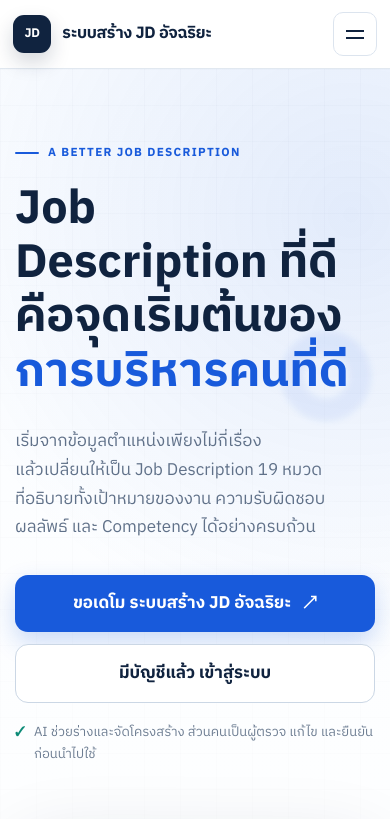
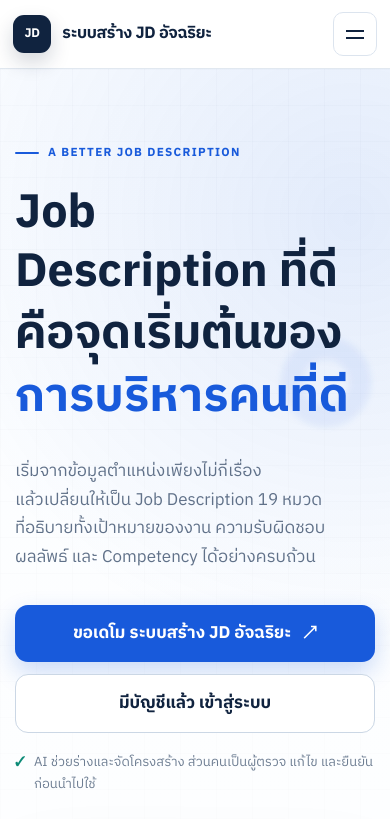
Before and after one commit to DewTT48/role-intelligence, a Next.js app: page / in a window 390 px wide. Shown: the top 819 px of the page. Built offline with nearby package versions, Linux system fonts and the light colour scheme.

Commit message:
Improve readability and expand HR use cases

```diff
--- a/app/globals.css
+++ b/app/globals.css
@@ -113,15 +113,16 @@ html[lang="th"] h3 {
   letter-spacing: 0;
   font-weight: 700;
 }
-html[lang="th"] h1 { line-height: 1.16; }
-html[lang="th"] h2 { line-height: 1.22; }
-html[lang="th"] h3 { line-height: 1.4; }
+html[lang="th"] h1 { line-height: 1.26; }
+html[lang="th"] h2 { line-height: 1.34; }
+html[lang="th"] h3 { line-height: 1.5; }
 html[lang="th"] p,
 html[lang="th"] blockquote {
   text-wrap: pretty;
 }
 .title-lines { font-weight: 700 !important; }
 .title-lines > span { display: block; }
+.title-lines > span + span { margin-top: .08em; }
 .copy-lines > span { display: block; }
 .section-shell { width: min(var(--shell), calc(100% - 40px)); margin-inline: auto; }
 .section { padding: 110px 0; }
@@ -157,7 +158,7 @@ html[lang="th"] blockquote {
 .eyebrow { display: flex; align-items: center; gap: 9px; margin-bottom: 20px; color: var(--blue); font-size: 0.73rem; font-weight: 850; letter-spacing: 0.11em; }
 .eyebrow > span { width: 24px; height: 2px; background: currentColor; border-radius: 2px; }
 .eyebrow.light { color: #78e3d5; }
-.hero h1 { max-width: 680px; margin-bottom: 27px; font-size: clamp(2.7rem, 4vw, 3.55rem); line-height: 1.16; letter-spacing: 0; }
+.hero h1 { max-width: 680px; margin-bottom: 27px; padding-block: .04em; font-size: clamp(2.7rem, 4vw, 3.55rem); line-height: 1.28; letter-spacing: 0; }
 .hero h1 em { color: var(--blue); font-style: normal; }
 .hero-lead { max-width: 630px; color: var(--muted); font-size: clamp(1.06rem, 1.6vw, 1.22rem); }
 .hero-actions { display: flex; gap: 12px; flex-wrap: wrap; margin-top: 33px; }
@@ -180,11 +181,11 @@ html[lang="th"] blockquote {
 
 .proof-strip { border-block: 1px solid #e0e7ef; background: #fff; }
 .proof-grid { display: grid; grid-template-columns: repeat(4, 1fr); }
-.proof-grid > div { padding: 26px 24px; border-right: 1px solid #e0e7ef; }
+.proof-grid > div { padding: 29px 24px; border-right: 1px solid #e0e7ef; }
 .proof-grid > div:first-child { border-left: 1px solid #e0e7ef; }
 .proof-grid strong, .proof-grid span { display: block; }
-.proof-grid strong { margin-bottom: 3px; font-size: 0.84rem; }
-.proof-grid span { color: var(--muted); font-size: 0.75rem; }
+.proof-grid strong { margin-bottom: 4px; font-size: 0.96rem; }
+.proof-grid span { color: var(--muted); font-size: 0.87rem; }
 
 .jd-preview-section { overflow: hidden; background: #0c213a; color: white; }
 .jd-preview-heading { align-items: end; }
@@ -222,37 +223,37 @@ html[lang="th"] blockquote {
 .viewer-caption span { color: var(--blue); font-size: .7rem; font-weight: 600; }
 .viewer-caption small { color: #77879a; font-size: .67rem; }
 
-.input-output-comparison { display: grid; grid-template-columns: minmax(280px,.7fr) 108px minmax(0,1.5fr); align-items: stretch; padding: 28px; border: 1px solid rgba(255,255,255,.13); border-radius: 22px; background: #eef3f9; box-shadow: 0 28px 80px rgba(0,0,0,.22); color: var(--ink); }
+.input-output-comparison { display: grid; grid-template-columns: minmax(310px,.74fr) 130px minmax(0,1.4fr); align-items: stretch; padding: 28px; border: 1px solid rgba(255,255,255,.13); border-radius: 22px; background: #eef3f9; box-shadow: 0 28px 80px rgba(0,0,0,.22); color: var(--ink); }
 .position-input-card, .complete-jd-card { min-width: 0; margin: 0; overflow: hidden; border: 1px solid #d3deeb; border-radius: 12px; background: white; box-shadow: 0 15px 38px rgba(22,43,72,.08); }
 .position-input-card { padding: 22px; }
 .position-input-card figcaption, .complete-jd-toolbar > div { display: flex; align-items: center; gap: 12px; }
 .preview-step { width: 36px; height: 36px; display: grid; place-items: center; flex: 0 0 36px; border-radius: 50%; color: var(--blue); background: #e7f0fc; font-size: 11px; font-weight: 700; }
 .position-input-card figcaption small, .position-input-card figcaption strong, .complete-jd-toolbar small, .complete-jd-toolbar strong { display: block; }
-.position-input-card figcaption small, .complete-jd-toolbar small { color: #6b7d92; font-size: 11px; font-weight: 600; }
-.position-input-card figcaption strong, .complete-jd-toolbar strong { margin-top: 2px; color: var(--ink); font-size: 17px; line-height: 1.3; }
+.position-input-card figcaption small, .complete-jd-toolbar small { color: #6b7d92; font-size: 13px; font-weight: 600; }
+.position-input-card figcaption strong, .complete-jd-toolbar strong { margin-top: 3px; color: var(--ink); font-size: 19px; line-height: 1.4; }
 .position-input-frame { min-height: 660px; margin-top: 19px; display: grid; align-content: start; gap: 8px; padding: 12px; border: 1px solid #d6e0ec; border-radius: 9px; background: #f1f5fa; }
-.position-input-label { min-height: 32px; display: flex; align-items: center; justify-content: space-between; gap: 8px; padding: 6px 9px; border: 1px solid #d7e2ee; border-radius: 6px; color: var(--blue); background: white; font-size: 10px; font-weight: 700; letter-spacing: .06em; }
-.position-input-label em { padding: 2px 7px; border-radius: 999px; color: #526a85; background: #edf3fa; font-size: 9px; font-style: normal; letter-spacing: 0; }
-.position-input-field small { display: block; margin: 0 0 3px 2px; color: #435a74; font-size: 9px; font-weight: 700; line-height: 1.35; }
-.position-input-field p { min-height: 53px; margin: 0; padding: 7px 9px; border: 1px solid #cbd8e7; border-radius: 6px; color: #20334d; background: white; box-shadow: inset 0 1px 2px rgba(31,52,80,.035); font-size: 10.5px; line-height: 1.45; }
-.position-input-note { margin: 17px 0 0; color: #5e7189; font-size: 13px; line-height: 1.65; }
+.position-input-label { min-height: 38px; display: flex; align-items: center; justify-content: space-between; gap: 8px; padding: 7px 10px; border: 1px solid #d7e2ee; border-radius: 6px; color: var(--blue); background: white; font-size: 12px; font-weight: 700; letter-spacing: .05em; }
+.position-input-label em { padding: 3px 8px; border-radius: 999px; color: #526a85; background: #edf3fa; font-size: 11px; font-style: normal; letter-spacing: 0; }
+.position-input-field small { display: block; margin: 0 0 4px 2px; color: #435a74; font-size: 11px; font-weight: 700; line-height: 1.5; }
+.position-input-field p { min-height: 58px; margin: 0; padding: 9px 10px; border: 1px solid #cbd8e7; border-radius: 6px; color: #20334d; background: white; box-shadow: inset 0 1px 2px rgba(31,52,80,.035); font-size: 12px; line-height: 1.6; }
+.position-input-note { margin: 18px 0 0; color: #5e7189; font-size: 14px; line-height: 1.75; }
 .input-output-flow { position: relative; display: flex; align-items: center; justify-content: center; flex-direction: column; gap: 4px; color: var(--blue); text-align: center; }
 .input-output-flow::before { content: ""; position: absolute; top: 50%; right: 0; left: 0; height: 1px; background: #b9cade; }
 .input-output-flow span, .input-output-flow b, .input-output-flow small { position: relative; z-index: 1; background: #eef3f9; }
-.input-output-flow span { width: 96px; padding: 7px 5px; border: 1px solid #d7e2ee; border-radius: 7px; font-size: 11px; font-weight: 700; line-height: 1.35; }
-.input-output-flow b { width: 44px; height: 44px; display: grid; place-items: center; border-radius: 50%; color: white; background: var(--blue); font-size: 21px; line-height: 1; }
-.input-output-flow small { width: 100px; padding: 5px; color: #65788f; font-size: 10px; line-height: 1.35; }
+.input-output-flow span { width: 118px; padding: 10px 8px; border: 1px solid #d7e2ee; border-radius: 9px; font-size: 13px; font-weight: 700; line-height: 1.55; }
+.input-output-flow b { width: 50px; height: 50px; display: grid; place-items: center; border-radius: 50%; color: white; background: var(--blue); font-size: 24px; line-height: 1; }
+.input-output-flow small { width: 118px; padding: 7px; color: #526a85; font-size: 12px; line-height: 1.55; }
 .complete-jd-card { display: grid; grid-template-rows: auto minmax(0,1fr) auto; }
 .complete-jd-toolbar { min-height: 88px; display: flex; align-items: center; justify-content: space-between; gap: 18px; padding: 17px 20px; border-bottom: 1px solid #d8e2ed; }
-.scroll-hint { padding: 7px 10px; border-radius: 999px; color: #48627f; background: #edf3fa; font-size: 10px; font-weight: 600; white-space: nowrap; }
+.scroll-hint { padding: 8px 12px; border-radius: 999px; color: #48627f; background: #edf3fa; font-size: 12px; font-weight: 650; white-space: nowrap; }
 .complete-jd-scroll { height: 760px; overflow-y: auto; overscroll-behavior: contain; padding: 18px; background: #dfe7f0; scrollbar-width: thin; scroll-behavior: smooth; }
 .complete-jd-scroll:focus-visible { outline: 3px solid rgba(53,208,186,.75); outline-offset: -4px; }
 .complete-jd-scroll img { display: block; width: min(100%,680px); height: auto; margin: 0 auto 14px; background: white; box-shadow: 0 12px 34px rgba(16,35,63,.14); }
 .complete-jd-scroll img:last-child { margin-bottom: 0; }
-.complete-jd-note { display: flex; align-items: center; gap: 8px; min-height: 48px; padding: 10px 18px; border-top: 1px solid #d8e2ed; color: #63768d; background: white; font-size: 11px; }
+.complete-jd-note { display: flex; align-items: center; gap: 8px; min-height: 52px; padding: 11px 18px; border-top: 1px solid #d8e2ed; color: #63768d; background: white; font-size: 13px; }
 .complete-jd-note span { color: #0d8b77; font-weight: 800; }
 
-.section-heading h2, .how-intro h2, .founder-copy h2, .vision-grid h2 { margin-bottom: 17px; font-size: clamp(2.25rem, 3.65vw, 3.45rem); font-weight: 700; line-height: 1.22; letter-spacing: 0; }
+.section-heading h2, .how-intro h2, .founder-copy h2, .vision-grid h2 { margin-bottom: 20px; padding-block: .04em; font-size: clamp(2.25rem, 3.65vw, 3.45rem); font-weight: 700; line-height: 1.34; letter-spacing: 0; }
 .section-heading > p:last-child, .how-intro > p, .founder-copy > p { color: var(--muted); font-size: 1.05rem; }
 .split-heading { display: grid; grid-template-columns: 1fr 0.78fr; gap: 80px; align-items: end; margin-bottom: 52px; }
 .split-heading > p { max-width: 510px; margin-bottom: 9px; }
@@ -261,11 +262,11 @@ html[lang="th"] blockquote {
 .centered-heading .eyebrow { justify-content: center; }
 .challenge-section { background: var(--soft); }
 .challenge-grid { display: grid; grid-template-columns: repeat(4, 1fr); border: 1px solid #dce4ee; border-radius: 20px; overflow: hidden; background: white; }
-.challenge-grid article { min-height: 260px; padding: 28px 25px; border-right: 1px solid #e0e7ef; display: flex; flex-direction: column; }
+.challenge-grid article { min-height: 285px; padding: 32px 28px; border-right: 1px solid #e0e7ef; display: flex; flex-direction: column; }
 .challenge-grid article:last-child { border-right: 0; }
-.challenge-grid article > span { color: var(--blue); font-size: 0.75rem; font-weight: 850; }
-.challenge-grid h3 { margin: auto 0 9px; font-size: 1.12rem; }
-.challenge-grid p { margin-bottom: 0; color: var(--muted); font-size: 0.88rem; }
+.challenge-grid article > span { color: var(--blue); font-size: 0.88rem; font-weight: 850; }
+.challenge-grid h3 { margin: auto 0 10px; font-size: 1.28rem; }
+.challenge-grid p { margin-bottom: 0; color: var(--muted); font-size: 1rem; line-height: 1.75; }
 .challenge-grid .challenge-highlight { background: var(--ink); color: white; }
 .challenge-grid .challenge-highlight p { color: #b9c9da; }
 .challenge-grid .challenge-highlight > span { color: var(--aqua); }
@@ -278,38 +279,45 @@ html[lang="th"] blockquote {
 .reframe-quote blockquote { position: relative; font-size: clamp(1.65rem, 3vw, 2.65rem); font-weight: 700; line-height: 1.45; letter-spacing: 0; }
 .reframe-quote blockquote span, .reframe-copy h2 span { display: block; }
 .reframe-copy { display: flex; flex-direction: column; justify-content: center; padding: 72px 0 72px 76px; }
-.reframe-copy h2 { font-size: clamp(2.25rem, 3.4vw, 3.35rem); font-weight: 700; line-height: 1.25; letter-spacing: 0; }
+.reframe-copy h2 { font-size: clamp(2.25rem, 3.4vw, 3.35rem); font-weight: 700; line-height: 1.36; letter-spacing: 0; }
 .reframe-copy > p:last-child { max-width: 590px; color: #b7c8da; font-size: 1.04rem; }
 
 .value-section { background: white; }
-.outcome-grid { display: grid; grid-template-columns: repeat(4, 1fr); gap: 16px; }
-.outcome-grid article { padding: 28px 23px; border: 1px solid var(--line); border-radius: 17px; background: white; transition: 180ms ease; }
+.outcome-grid { display: grid; grid-template-columns: repeat(3, 1fr); gap: 20px; }
+.outcome-grid article { min-height: 265px; padding: 32px 29px; border: 1px solid var(--line); border-radius: 18px; background: white; transition: 180ms ease; }
 .outcome-grid article:hover { transform: translateY(-4px); box-shadow: 0 16px 36px rgba(16,35,63,.08); }
-.outcome-grid article > span { color: var(--blue); font-size: .72rem; font-weight: 850; }
-.outcome-grid h3 { margin: 48px 0 10px; font-size: 1.08rem; }
-.outcome-grid p { margin: 0; color: var(--muted); font-size: .88rem; }
-.lifecycle-line { display: flex; align-items: center; justify-content: center; gap: 12px; margin-top: 52px; padding: 20px; border-radius: 14px; background: var(--soft); color: #5c6f88; font-size: .8rem; font-weight: 720; }
-.lifecycle-line span { white-space: nowrap; }
-.lifecycle-line span.active { padding: 7px 10px; border-radius: 8px; background: var(--blue); color: white; }
-.lifecycle-line i { color: #a1aec0; font-style: normal; }
+.outcome-grid article > span { color: var(--blue); font-size: .86rem; font-weight: 850; }
+.outcome-grid h3 { margin: 42px 0 11px; font-size: 1.28rem; }
+.outcome-grid p { margin: 0; color: var(--muted); font-size: 1rem; line-height: 1.75; }
+.lifecycle-line { display: grid; grid-template-columns: 250px 88px minmax(0,1fr); align-items: center; gap: 20px; margin-top: 58px; padding: 28px; border: 1px solid #dce5ef; border-radius: 20px; background: var(--soft); color: #53677f; }
+.lifecycle-source { min-height: 154px; display: flex; flex-direction: column; justify-content: center; padding: 23px; border-radius: 15px; background: var(--blue); color: white; }
+.lifecycle-source small, .lifecycle-source strong, .lifecycle-source span { display: block; }
+.lifecycle-source small { margin-bottom: 7px; color: #bcd1ff; font-size: .82rem; font-weight: 700; }
+.lifecycle-source strong { font-size: 1.35rem; }
+.lifecycle-source span { margin-top: 8px; color: #e0eaff; font-size: .9rem; line-height: 1.55; }
+.lifecycle-connector { display: grid; place-items: center; gap: 3px; color: var(--blue); text-align: center; }
+.lifecycle-connector span { font-size: .82rem; font-weight: 700; }
+.lifecycle-connector b { font-size: 1.8rem; line-height: 1; }
+.lifecycle-uses { display: grid; grid-template-columns: repeat(3,minmax(0,1fr)); gap: 10px; }
+.lifecycle-uses span { min-height: 44px; display: grid; place-items: center; padding: 9px 11px; border: 1px solid #d4dfeb; border-radius: 10px; background: white; color: #3e5571; font-size: .91rem; font-weight: 720; text-align: center; }
 
 .product-section { background: var(--soft); overflow: hidden; }
 .product-heading { margin-bottom: 40px; }
 .product-tabs { display: flex; gap: 8px; margin-bottom: 18px; }
-.product-tabs button { border: 1px solid #ccd8e6; border-radius: 999px; padding: 10px 17px; background: transparent; color: #53667f; cursor: pointer; font-size: .84rem; font-weight: 730; }
+.product-tabs button { border: 1px solid #ccd8e6; border-radius: 999px; padding: 12px 20px; background: transparent; color: #53667f; cursor: pointer; font-size: .96rem; font-weight: 730; }
 .product-tabs button.active { border-color: var(--ink); background: var(--ink); color: white; }
 .product-showcase { display: grid; grid-template-columns: .36fr .64fr; min-height: 540px; border: 1px solid #d7e1ec; border-radius: 22px; overflow: hidden; background: white; box-shadow: 0 20px 60px rgba(16,35,63,.09); }
 .product-copy { padding: 54px 40px; background: var(--ink); color: white; }
-.product-copy > p { color: var(--aqua); font-size: .72rem; font-weight: 850; letter-spacing: .08em; text-transform: uppercase; }
-.product-copy h3 { margin: 0 0 16px; font-size: 1.85rem; line-height: 1.28; letter-spacing: -.03em; }
-.product-copy > span { display: block; color: #b8c9da; font-size: .94rem; }
-.product-copy ul { display: grid; gap: 13px; margin: 40px 0 0; padding: 0; list-style: none; color: #d6e1ec; font-size: .82rem; }
+.product-copy > p { color: var(--aqua); font-size: .86rem; font-weight: 850; letter-spacing: .08em; text-transform: uppercase; }
+.product-copy h3 { margin: 0 0 18px; font-size: 2.05rem; line-height: 1.42; letter-spacing: 0; }
+.product-copy > span { display: block; color: #c5d4e3; font-size: 1.06rem; line-height: 1.75; }
+.product-copy ul { display: grid; gap: 15px; margin: 38px 0 0; padding: 0; list-style: none; color: #e0e8f0; font-size: .98rem; }
 .product-copy li { display: flex; gap: 9px; }
 .product-copy li i { color: var(--aqua); font-style: normal; font-weight: 900; }
 .product-image-wrap { min-width: 0; overflow: hidden; background: #eef3f9; }
 .browser-bar { height: 46px; display: flex; align-items: center; gap: 7px; padding: 0 16px; border-bottom: 1px solid #dbe3ec; background: white; }
 .browser-bar > span { width: 9px; height: 9px; border-radius: 50%; background: #cbd5e1; }
-.browser-bar small { margin-left: auto; margin-right: auto; color: #8492a5; font-size: .65rem; }
+.browser-bar small { margin-left: auto; margin-right: auto; color: #73849a; font-size: .8rem; }
 .product-image { display: block; width: 100%; height: 494px; object-fit: cover; object-position: left top; animation: productFade 280ms ease both; }
 @keyframes productFade { from { opacity: 0; transform: translateY(5px); } to { opacity: 1; transform: none; } }
 
@@ -317,19 +325,19 @@ html[lang="th"] blockquote {
 .how-grid { display: grid; grid-template-columns: .8fr 1.2fr; gap: 100px; }
 .how-intro { position: sticky; top: 120px; align-self: start; }
 .how-intro > p { max-width: 480px; }
-.text-link { border: 0; padding: 0; background: none; color: var(--blue); cursor: pointer; font-weight: 790; }
+.text-link { border: 1px solid #bdd0ea; padding: 12px 18px; border-radius: 11px; background: white; color: var(--blue); cursor: pointer; font-size: 1rem; font-weight: 790; }
 .step-list { margin: 0; padding: 0; list-style: none; }
 .step-list li { display: grid; grid-template-columns: 62px 1fr; gap: 28px; padding: 31px 0; border-bottom: 1px solid var(--line); }
 .step-list li:first-child { padding-top: 0; }
 .step-list li > span { width: 52px; height: 52px; border: 1px solid #cbd7e5; border-radius: 14px; display: grid; place-items: center; color: var(--blue); font-weight: 850; }
-.step-list h3 { margin: 1px 0 6px; font-size: 1.15rem; }
-.step-list p { margin: 0; color: var(--muted); font-size: .92rem; }
+.step-list h3 { margin: 1px 0 7px; font-size: 1.28rem; }
+.step-list p { margin: 0; color: var(--muted); font-size: 1rem; line-height: 1.75; }
 
 .difference-section { background: var(--cream); }
 .compare-table { border: 1px solid #e2dac8; border-radius: 20px; overflow: hidden; background: white; }
 .compare-row { display: grid; grid-template-columns: 1fr 1.15fr 1.15fr 1.4fr; border-bottom: 1px solid #e7e2d7; }
 .compare-row:last-child { border-bottom: 0; }
-.compare-row > * { padding: 20px 22px; border-right: 1px solid #ebe5da; font-size: .84rem; }
+.compare-row > * { padding: 23px 24px; border-right: 1px solid #ebe5da; font-size: .96rem; line-height: 1.65; }
 .compare-row > *:last-child { border-right: 0; }
 .compare-head { background: #f3eee3; color: #6b604c; font-weight: 800; }
 .compare-row.featured { background: #f1f6ff; }
@@ -340,7 +348,7 @@ html[lang="th"] blockquote {
 
 .trust-section { padding: 100px 0; background: var(--ink); color: white; }
 .trust-grid { display: grid; grid-template-columns: .8fr 1.2fr; gap: 100px; align-items: center; }
-.trust-grid h2 { margin: 0; font-size: clamp(2.55rem, 4vw, 3.8rem); font-weight: 700; line-height: 1.2; letter-spacing: 0; }
+.trust-grid h2 { margin: 0; padding-block: .04em; font-size: clamp(2.55rem, 4vw, 3.8rem); font-weight: 700; line-height: 1.34; letter-spacing: 0; }
 .trust-grid h2 em { color: var(--aqua); font-style: normal; }
 .trust-points { border-top: 1px solid rgba(255,255,255,.17); }
 .trust-points p { display: grid; grid-template-columns: 42px 1fr; gap: 14px; margin: 0; padding: 21px 0; border-bottom: 1px solid rgba(255,255,255,.17); color: #c8d5e2; }
@@ -356,28 +364,29 @@ html[lang="th"] blockquote {
 .founder-copy > p { max-width: 650px; }
 .founder-copy blockquote { margin: 28px 0 0; padding-left: 20px; border-left: 3px solid var(--blue); color: #314963; font-size: 1.13rem; font-weight: 620; }
 
-.vision-section { padding: 86px 0; border-block: 1px solid #e6dfd0; background: var(--cream); }
-.vision-grid { display: grid; grid-template-columns: .7fr 1.3fr; gap: 80px; align-items: center; }
+.vision-section { padding: 104px 0; border-block: 1px solid #e6dfd0; background: var(--cream); }
+.vision-grid { display: grid; grid-template-columns: .62fr 1.38fr; gap: 72px; align-items: center; }
 .vision-grid h2 { margin-bottom: 0; }
-.vision-road { display: grid; grid-template-columns: 1fr auto 1.45fr; gap: 18px; align-items: stretch; }
-.vision-current, .vision-future { padding: 25px; border: 1px solid #dfd7c7; border-radius: 16px; background: white; }
+.vision-road { display: grid; grid-template-columns: minmax(245px,.8fr) 34px minmax(0,1.7fr); gap: 18px; align-items: stretch; }
+.vision-current, .vision-future { min-height: 300px; padding: 31px; border: 1px solid #dfd7c7; border-radius: 19px; background: white; }
 .vision-current { background: var(--ink); color: white; }
 .vision-current > *, .vision-future > * { display: block; }
-.vision-current small, .vision-future small { margin-bottom: 22px; color: #96acc4; font-size: .68rem; font-weight: 780; }
-.vision-current strong { font-size: 1.35rem; }
-.vision-current span { color: #b7c8da; font-size: .8rem; }
+.vision-current small, .vision-future small { margin-bottom: 25px; color: #96acc4; font-size: .84rem; font-weight: 780; }
+.vision-current strong { font-size: 1.65rem; line-height: 1.45; }
+.vision-current span { margin-top: 12px; color: #c2d1df; font-size: 1rem; line-height: 1.7; }
 .vision-future small { color: #7d725c; }
-.vision-future div { display: flex; gap: 7px; flex-wrap: wrap; }
-.vision-future span { padding: 7px 10px; border-radius: 8px; background: #f5f0e6; color: #544b3b; font-size: .75rem; font-weight: 740; }
-.vision-arrow { align-self: center; color: #a39780; }
+.vision-future div { display: grid; grid-template-columns: repeat(3,minmax(0,1fr)); gap: 10px; }
+.vision-future span { min-height: 46px; display: grid; place-items: center; padding: 9px 11px; border-radius: 9px; background: #f5f0e6; color: #544b3b; font-size: .91rem; font-weight: 740; text-align: center; }
+.vision-arrow { align-self: center; color: #8f8269; font-size: 1.7rem; }
 
 .final-section { padding: 90px 0; }
-.final-box { min-height: 420px; padding: 66px; border-radius: 27px; display: grid; grid-template-columns: 1.2fr .8fr; gap: 70px; align-items: end; background: linear-gradient(135deg, #185adb, #0b3a96); color: white; overflow: hidden; position: relative; }
+.final-box { min-height: 440px; padding: 66px; border-radius: 27px; display: grid; grid-template-columns: minmax(0,1fr) 280px; gap: 58px; align-items: end; background: linear-gradient(135deg, #185adb, #0b3a96); color: white; overflow: hidden; position: relative; }
 .final-box::after { content: ""; position: absolute; width: 360px; height: 360px; right: -100px; top: -170px; border: 55px solid rgba(255,255,255,.07); border-radius: 50%; }
 .final-box > * { position: relative; z-index: 1; }
-.final-box h2 { margin-bottom: 16px; font-size: clamp(2.45rem, 4vw, 3.75rem); font-weight: 700; line-height: 1.2; letter-spacing: 0; }
-.final-box p:last-child { max-width: 650px; margin: 0; color: #d7e5ff; }
-.final-actions { display: flex; flex-direction: column; align-items: stretch; gap: 16px; }
+.final-box h2 { margin-bottom: 18px; font-size: clamp(2.35rem, 3.7vw, 3.55rem); font-weight: 700; line-height: 1.34; letter-spacing: 0; }
+.final-box p:last-child { max-width: 720px; margin: 0; color: #d7e5ff; font-size: 1.08rem; line-height: 1.75; }
+.final-actions { width: 280px; display: flex; flex-direction: column; align-items: stretch; justify-self: end; gap: 16px; }
+.final-actions .button { min-width: 0; white-space: nowrap; font-size: 1.05rem; }
 .final-actions > a { text-align: center; color: #d7e5ff; font-size: .86rem; font-weight: 700; }
 .final-actions > a:hover { color: white; }
 
@@ -430,9 +439,9 @@ html[lang="th"] blockquote {
   .hero-grid { grid-template-columns: 1fr; gap: 55px; }
   .hero-copy { max-width: 730px; }
   .hero-document { max-width: 690px; }
-  .input-output-comparison { grid-template-columns: minmax(270px,.72fr) 76px minmax(0,1.28fr); padding: 20px; }
-  .input-output-flow span { width: 70px; }
-  .input-output-flow small { width: 76px; }
+  .input-output-comparison { grid-template-columns: minmax(270px,.72fr) 100px minmax(0,1.28fr); padding: 20px; }
+  .input-output-flow span { width: 92px; }
+  .input-output-flow small { width: 96px; }
   .complete-jd-scroll { height: 700px; padding: 14px; }
   .jd-explorer { grid-template-columns: 1fr; }
   .jd-explorer-nav { display: grid; grid-template-columns: 1fr 1fr; gap: 7px; }
@@ -449,7 +458,8 @@ html[lang="th"] blockquote {
   .product-showcase { grid-template-columns: 1fr; }
   .product-copy { padding: 38px; }
   .product-copy ul { margin-top: 25px; }
-  .how-grid, .trust-grid, .founder-grid, .vision-grid { gap: 55px; }
+  .how-grid, .trust-grid, .founder-grid { gap: 55px; }
+  .vision-grid { grid-template-columns: 1fr; gap: 45px; }
   .footer-grid { grid-template-columns: auto 1fr auto; }
   .footer-grid small { grid-column: 1 / -1; }
 }
@@ -496,7 +506,10 @@ html[lang="th"] blockquote {
   .outcome-grid h3 { margin-top: 30px; }
   .reframe-grid { min-height: auto; }
   .reframe-quote, .reframe-copy { padding-block: 62px; }
-  .lifecycle-line { justify-content: flex-start; overflow-x: auto; }
+  .lifecycle-line { grid-template-columns: 1fr; gap: 14px; padding: 18px; }
+  .lifecycle-connector { min-height: 58px; }
+  .lifecycle-connector b { transform: rotate(90deg); }
+  .lifecycle-uses { grid-template-columns: 1fr 1fr; }
   .product-tabs { overflow-x: auto; padding-bottom: 5px; }
   .product-tabs button { white-space: nowrap; }
   .product-copy { padding: 32px 25px; }
@@ -510,6 +523,7 @@ html[lang="th"] blockquote {
   .vision-road { grid-template-columns: 1fr; }
   .vision-arrow { transform: rotate(90deg); justify-self: center; }
   .final-box { min-height: 500px; grid-template-columns: 1fr; gap: 35px; padding: 45px 26px; }
+  .final-actions { width: 100%; justify-self: stretch; }
   .footer-grid { grid-template-columns: 1fr; }
   .footer-grid > p { display: none; }
   .modal-backdrop { padding: 12px; }
```
Also changed, not shown: app/page.tsx (+38 -5 lines).
